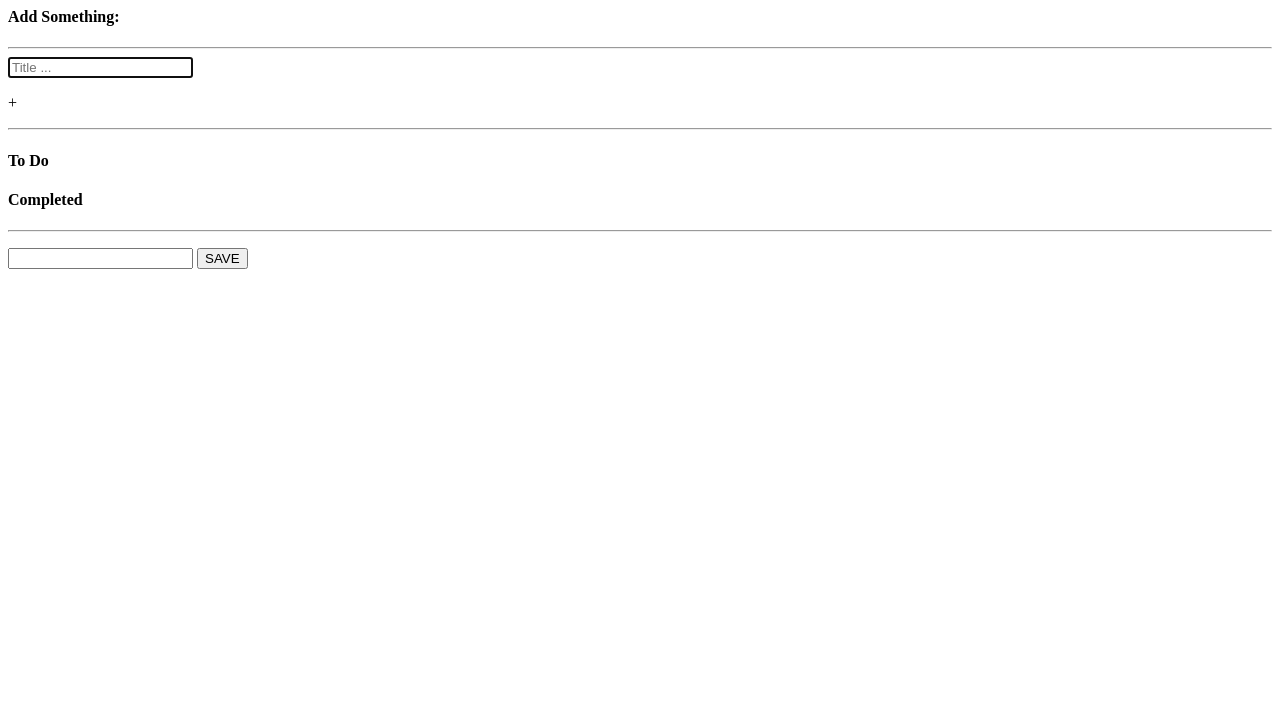
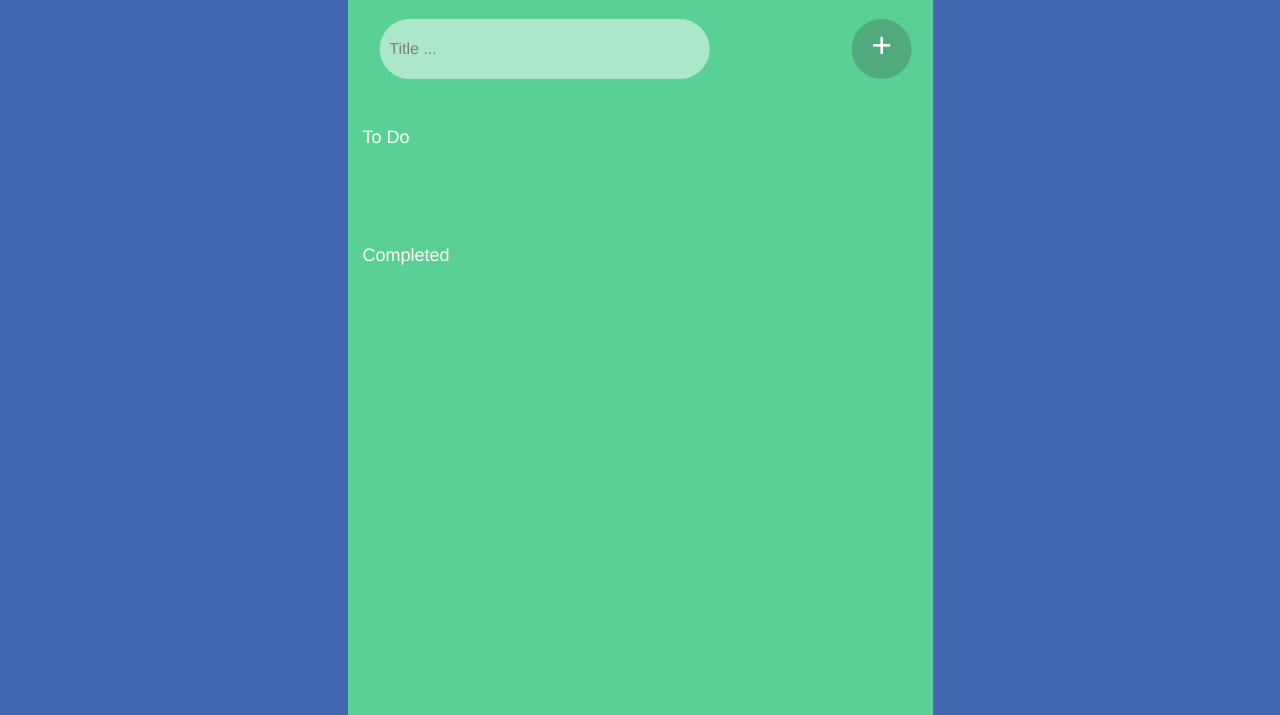
Before and after one commit to thattechnokid/js1-final-1, a website: page index.html in a window 1280 px wide. Shown: the part 85-800 px from the top of the page. Drawn offline with nearby package versions, Linux system fonts and the light colour scheme; the site is published under a folder, as on GitHub Pages, so addresses that start at the root find nothing.

Commit message:
Last commit

```diff
--- a/index.html
+++ b/index.html
@@ -6,11 +6,11 @@
     <meta http-equiv="X-UA-Compatible" content="IE=edge">
     <title>To Do List</title>
 
-    <link rel="stylesheet" href="../node_modules/normalize.css/normalize.css">
-    <link rel="stylesheet" href="../node_modules/bootstrap/dist/css/bootstrap.min.css">
-    <link rel="stylesheet" href="../node_modules/font-awesome/css/font-awesome.min.css">
-    <link rel="stylesheet" href="../css/main.min.css">
-    <link rel="stylesheet" href="/css/media-queries.min.css">
+    <link rel="stylesheet" href="node_modules/normalize.css/normalize.css">
+    <link rel="stylesheet" href="node_modules/bootstrap/dist/css/bootstrap.min.css">
+    <link rel="stylesheet" href="node_modules/font-awesome/css/font-awesome.min.css">
+    <link rel="stylesheet" href="css/main.min.css">
+    <link rel="stylesheet" href="css/media-queries.min.css">
 
 
   </head>
@@ -60,8 +60,8 @@
 
 
 
-    <script src="../node_modules/jquery/dist/jquery.min.js"></script>
-    <script src="../node_modules/bootstrap/dist/js/bootstrap.min.js"></script>
+    <script src="node_modules/jquery/dist/jquery.min.js"></script>
+    <script src="node_modules/bootstrap/dist/js/bootstrap.min.js"></script>
     <script src="js/scripts.min.js"></script>
   </body>
 </html>
```
